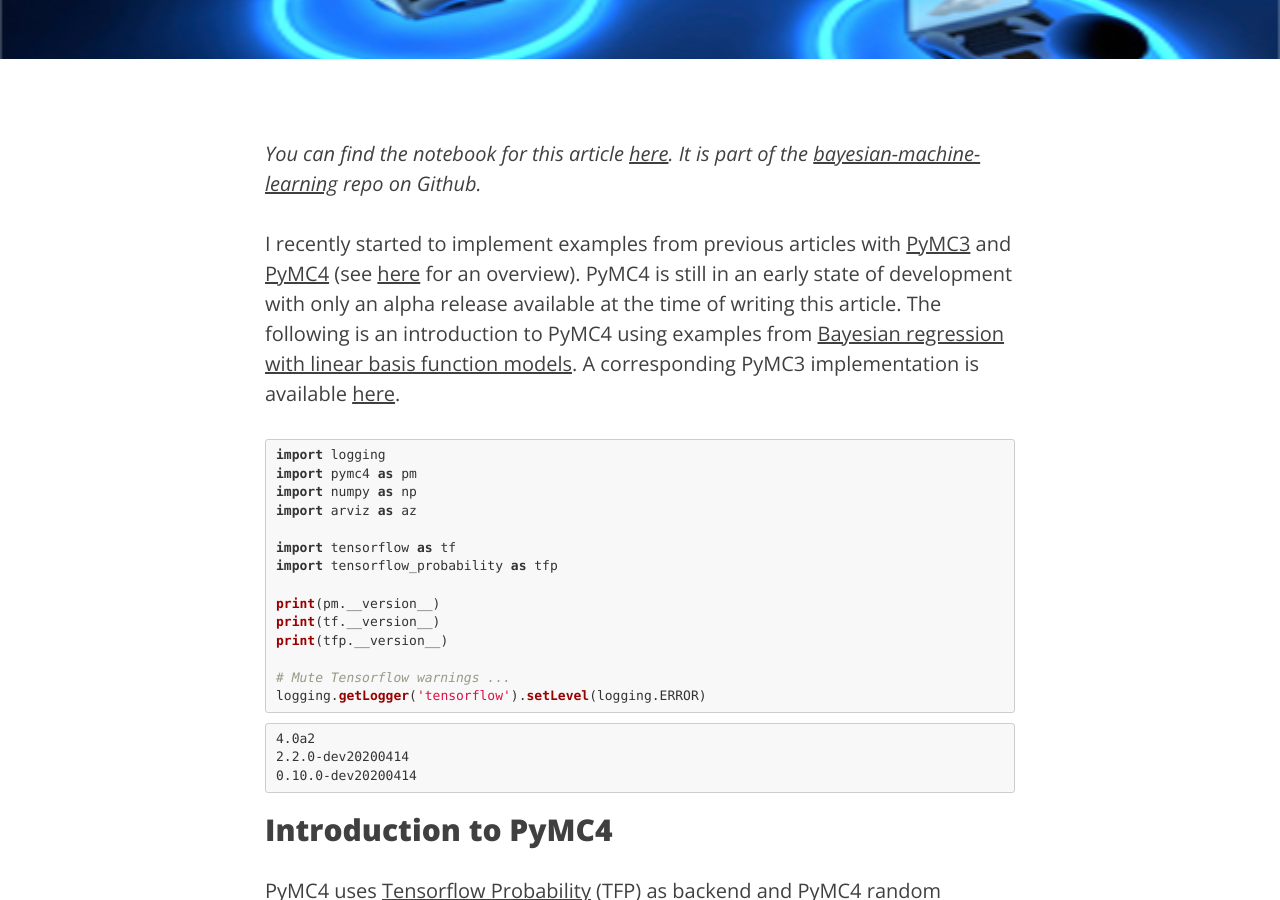
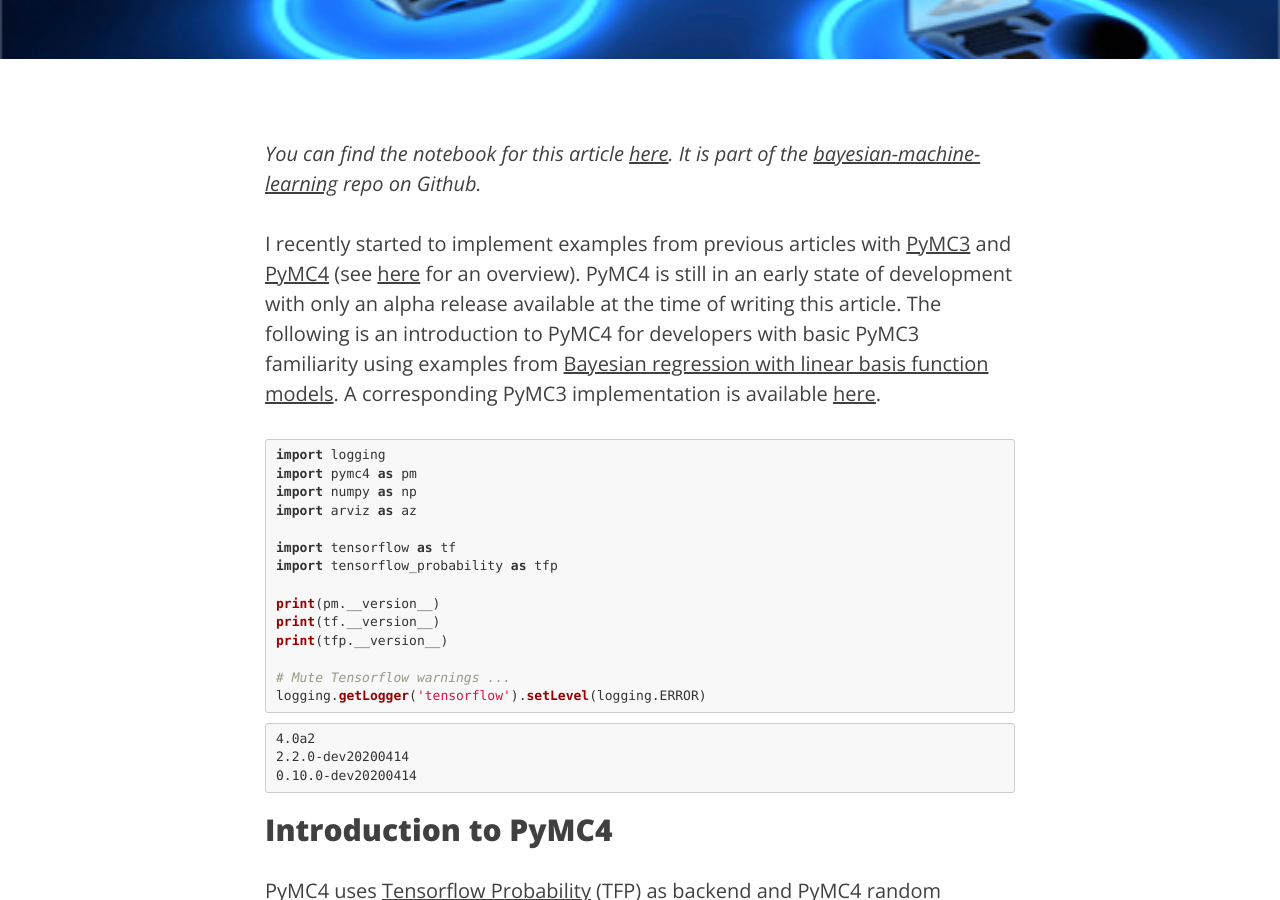
Before and after one commit to krasserm/krasserm.github.io, a Jekyll site: the page built from _posts/2020-04-25-getting-started-with-pymc4.md, in a window 1280 px wide and 900 px high, scrolled down 414 px. Built offline with Jekyll 4.4.1, drawn with Linux system fonts in a browser that asks for light colours; formulas are drawn with MathJax 3; comment, search, counter and statistics services are not loaded.

Commit message:
Minor addition to PyMC4 introduction

````diff
--- a/_posts/2020-04-25-getting-started-with-pymc4.md
+++ b/_posts/2020-04-25-getting-started-with-pymc4.md
@@ -10,7 +10,7 @@ header-img: "img/distributed.png"
 
 I recently started to implement examples from previous articles with [PyMC3](https://docs.pymc.io/) and [PyMC4](https://github.com/pymc-devs/pymc4) (see [here](https://github.com/krasserm/bayesian-machine-learning/blob/master/README.md) for an overview).
 PyMC4 is still in an early state of development with only an alpha release available at the time of writing this article.
-The following is an introduction to PyMC4 using examples from [Bayesian regression with linear basis function models](/2019/02/23/bayesian-linear-regression/). A corresponding PyMC3 implementation is available [here](https://nbviewer.jupyter.org/github/krasserm/bayesian-machine-learning/blob/master/bayesian_linear_regression_pymc3.ipynb).
+The following is an introduction to PyMC4 for developers with basic PyMC3 familiarity using examples from [Bayesian regression with linear basis function models](/2019/02/23/bayesian-linear-regression/). A corresponding PyMC3 implementation is available [here](https://nbviewer.jupyter.org/github/krasserm/bayesian-machine-learning/blob/master/bayesian_linear_regression_pymc3.ipynb).
 
 
 ```python
````
